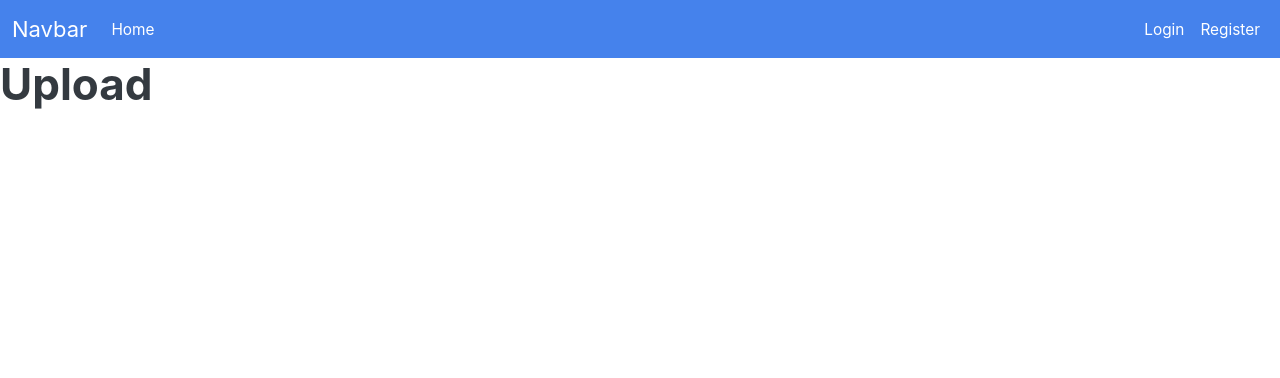
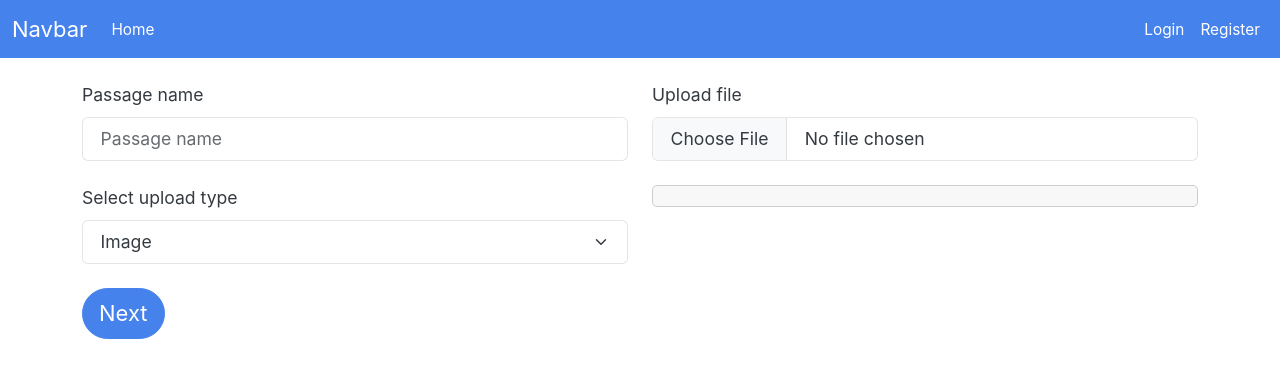
Before and after one commit to MoHoss007/knowledge-box, a Flask app: page /add_passage/upload in a window 1280 px wide. Shown: the top 378 px of the page. Run offline with Flask 3, Linux system fonts and the light colour scheme; some libraries are stand-ins or nearby versions.

Commit message:
added logic and views for add_process upload, added setup.py, updated requirements.txt

```diff
--- /dev/null
+++ b/knowledge_box/add_passage/forms.py
@@ -0,0 +1,41 @@
+from flask_wtf import FlaskForm
+from wtforms import StringField, SelectField, SubmitField, FileField
+from wtforms.validators import DataRequired, ValidationError
+from flask_wtf.file import FileRequired, FileAllowed
+
+
+class UploadForm(FlaskForm):
+    passage_name = StringField(
+        label='Passage name',
+        validators=[DataRequired()]
+    )
+
+    upload_type = SelectField(
+        label='Select upload type',
+        choices=[('Image', 'Image'), ('PDF', 'PDF')],
+        validators=[DataRequired()]
+    )
+
+    file_upload = FileField(
+        label='Upload file',
+        validators=[
+            FileRequired(),
+            FileAllowed(['jpg', 'png', 'pdf'], 'Images and PDFs only!')
+        ]
+    )
+
+    submit = SubmitField('Next')
+
+    def validate_file_upload(form, field):
+        if field.data:
+            # Split the filename into a name and extension
+            filename_parts = field.data.filename.rsplit('.', 1)
+            if len(filename_parts) == 2:
+                ext = filename_parts[1].lower()
+                # Validate file extension based on upload type
+                if form.upload_type.data == 'Image' and ext not in ['jpg', 'png']:
+                    raise ValidationError('File does not match the selected upload type (Image).')
+                elif form.upload_type.data == 'PDF' and ext != 'pdf':
+                    raise ValidationError('File does not match the selected upload type (PDF).')
+            else:
+                raise ValidationError('Invalid file format.')
--- a/knowledge_box/add_passage/model.py
+++ b/knowledge_box/add_passage/model.py
@@ -4,11 +4,12 @@ import cv2
 import numpy as np
 import requests
 
+
 class OCR:
     url_api = "https://api.ocr.space/parse/image"
 
     def __init__(self):
-        with open('path_to_file.json', 'r') as file:
+        with open(r'knowledge_box/add_passage/key.json', 'r') as file:
             data = json.load(file)
         self.key = data["apikey"]
 
--- /dev/null
+++ b/knowledge_box/add_passage/static/script.js
@@ -0,0 +1,35 @@
+function previewFile() {
+  var previewContainer = document.getElementById('previewContainer');
+  var file = document.querySelector('input[type=file]').files[0];
+  var reader = new FileReader();
+
+  reader.onloadend = function () {
+    if (file.type.match('image.*')) {
+      var img = document.createElement('img');
+      img.src = reader.result;
+      img.style.maxWidth = '500px'; // Set the maximum width for the image
+      img.style.maxHeight = '500px'; // Set the maximum height for the image
+      previewContainer.innerHTML = '';
+      previewContainer.appendChild(img);
+      document.getElementById('selectType').selectedIndex = 0;
+
+    } else if (file.type === 'application/pdf') {
+      var iframe = document.createElement('iframe');
+      iframe.src = reader.result;
+      iframe.style.width = '100%';
+      iframe.style.height = '500px'; // Set the height for the iframe
+      previewContainer.innerHTML = '';
+      previewContainer.appendChild(iframe);
+      document.getElementById('selectType').selectedIndex = 1;
+
+    } else {
+      previewContainer.innerHTML = 'File type not supported for preview';
+    }
+  }
+
+  if (file) {
+    reader.readAsDataURL(file); // reads the file as a data URL
+  } else {
+    previewContainer.innerHTML = "No file selected for preview";
+  }
+}
--- /dev/null
+++ b/knowledge_box/add_passage/static/styles.css
@@ -0,0 +1,25 @@
+.preview-container {
+  margin-top: 20px;
+  border: 1px solid #cccccc;
+  border-radius: 5px;
+  padding: 10px;
+  text-align: center;
+  background-color: #f8f8f8;
+}
+
+.preview-container img {
+  max-width: 100%;
+  max-height: 500px;
+  border-radius: 5px;
+  box-shadow: 0 4px 8px rgba(0,0,0,0.1);
+  margin-top: 10px;
+}
+
+.preview-container iframe {
+  width: 100%;
+  height: 500px;
+  border: none;
+  border-radius: 5px;
+  box-shadow: 0 4px 8px rgba(0,0,0,0.1);
+  margin-top: 10px;
+}
--- a/knowledge_box/add_passage/templates/upload.html
+++ b/knowledge_box/add_passage/templates/upload.html
@@ -4,6 +4,51 @@
   <link rel="stylesheet" href="{{ url_for('add_passage.static', filename='styles.css') }}">
 {% endblock %}
 
+{% block script %}
+    <script src="{{ url_for('add_passage.static', filename='script.js') }}"></script>
+{% endblock %}
+
 {% block content %}
-  <h1>Upload</h1>
+<div class="container">
+    <form method="POST" enctype="multipart/form-data" novalidate>
+        {{ form.hidden_tag() }}
+        <div class="row">
+            <!-- Left column for the passage name and upload type -->
+            <div class="col-md-6">
+                <div class="form-group">
+                    {{ form.passage_name.label(class="form-label mt-4") }}
+                    {{ form.passage_name(class="form-control", id="selectName", placeholder=form.passage_name.label.text) }}
+                    {% if form.passage_name.errors %}
+                        <div class="alert alert-danger" role="alert">
+                            {{ form.passage_name.errors[0] }}
+                        </div>
+                    {% endif %}
+                </div>
+                <div class="form-group">
+                    {{ form.upload_type.label(class="form-label mt-4") }}
+                    {{ form.upload_type(class="form-select", id="selectType") }}
+                    {% if form.upload_type.errors %}
+                        <div class="alert alert-danger" role="alert">
+                            {{ form.upload_type.errors[0] }}
+                        </div>
+                    {% endif %}
+                </div>
+                <button type="submit" class="btn btn-primary btn-lg mt-4">Next</button>
+            </div>
+            <!-- Right column for the file upload -->
+            <div class="col-md-6">
+                <div class="form-group">
+                    {{ form.file_upload.label(class="form-label mt-4") }}
+                    {{ form.file_upload(class="form-control", id="formFile", onchange="previewFile()") }}
+                    {% if form.file_upload.errors %}
+                        <div class="alert alert-danger" role="alert">
+                            {{ form.file_upload.errors[0] }}
+                        </div>
+                    {% endif %}
+                    <div id="previewContainer" class="preview-container mt-4"></div>
+                </div>
+            </div>
+        </div>
+    </form>
+</div>
 {% endblock %}
--- a/knowledge_box/add_passage/views.py
+++ b/knowledge_box/add_passage/views.py
@@ -1,13 +1,50 @@
 from flask import Blueprint, render_template
-
+from flask import render_template, redirect, url_for, flash
+from knowledge_box.add_passage.forms import UploadForm
+from PyPDF2 import PdfReader
+import cv2
+import io
+import numpy as np
+from knowledge_box.add_passage.model import OCR
 add_passage = Blueprint("add_passage", __name__, static_folder="static", template_folder="templates")
 
 
-@add_passage.route("/text")
+@add_passage.route("/text", methods=["GET", "POST"])
 def text_page():
     return render_template("text.html")
 
 
-@add_passage.route("/upload")
+@add_passage.route("/upload", methods=["GET", "POST"])
 def upload_page():
-    return render_template("upload.html")
+    form = UploadForm()
+
+    if form.validate_on_submit():
+        uploaded_file = form.file_upload.data
+        upload_type = form.upload_type.data
+
+        text = ""
+        name = form.passage_name
+
+        if upload_type == 'PDF':
+            pdf_file_stream = io.BytesIO(uploaded_file.read())
+            pdf_reader = PdfReader(pdf_file_stream)
+
+            for page_num in range(len(pdf_reader.pages)):
+                page = pdf_reader.pages[page_num]
+                text += page.extract_text()
+
+        elif upload_type == 'Image':
+            ocr = OCR()
+            image_stream = io.BytesIO(uploaded_file.read())
+            image_stream.seek(0)
+            file_bytes = np.asarray(bytearray(image_stream.read()), dtype=np.uint8)
+            img = cv2.imdecode(file_bytes, cv2.IMREAD_COLOR)
+            text = ocr.image_to_text(img)
+
+        return redirect(url_for("text.html"), name=name, text=text)
+
+    if form.errors != {}:  # form.errors is a dictionary
+        for error_message in form.errors.values():
+            flash(f"There was an error with uploading: {error_message}", category="danger")
+
+    return render_template("upload.html", form=form)
--- a/knowledge_box/templates/base.html
+++ b/knowledge_box/templates/base.html
@@ -16,6 +16,8 @@
   <link rel="stylesheet" href="https://cdnjs.cloudflare.com/ajax/libs/font-awesome/4.7.0/css/font-awesome.min.css">
 
   <script src="https://cdn.jsdelivr.net/npm/bootstrap@5.2.0/dist/js/bootstrap.bundle.min.js"></script>
+
+  {% block script %}{% endblock %}
 
   <title>{% block title %}{% endblock %}</title>
 </head>
--- a/requirements.txt
+++ b/requirements.txt
@@ -20,3 +20,5 @@ nltk
 opencv-python
 requests
 numpy
+email_validator
+PyPDF2
--- a/run.py
+++ b/run.py
@@ -1,10 +1,5 @@
 from knowledge_box.app_factory import create_app
-import nltk
 
 if __name__ == "__main__":
-    nltk.download('punkt')
-    nltk.download('averaged_perceptron_tagger')
-    nltk.download('wordnet')
-    nltk.download('stopwords')
     app = create_app()
     app.run(debug=True)
```
Also changed, not shown: setup.py (added, +12 -0 lines).
